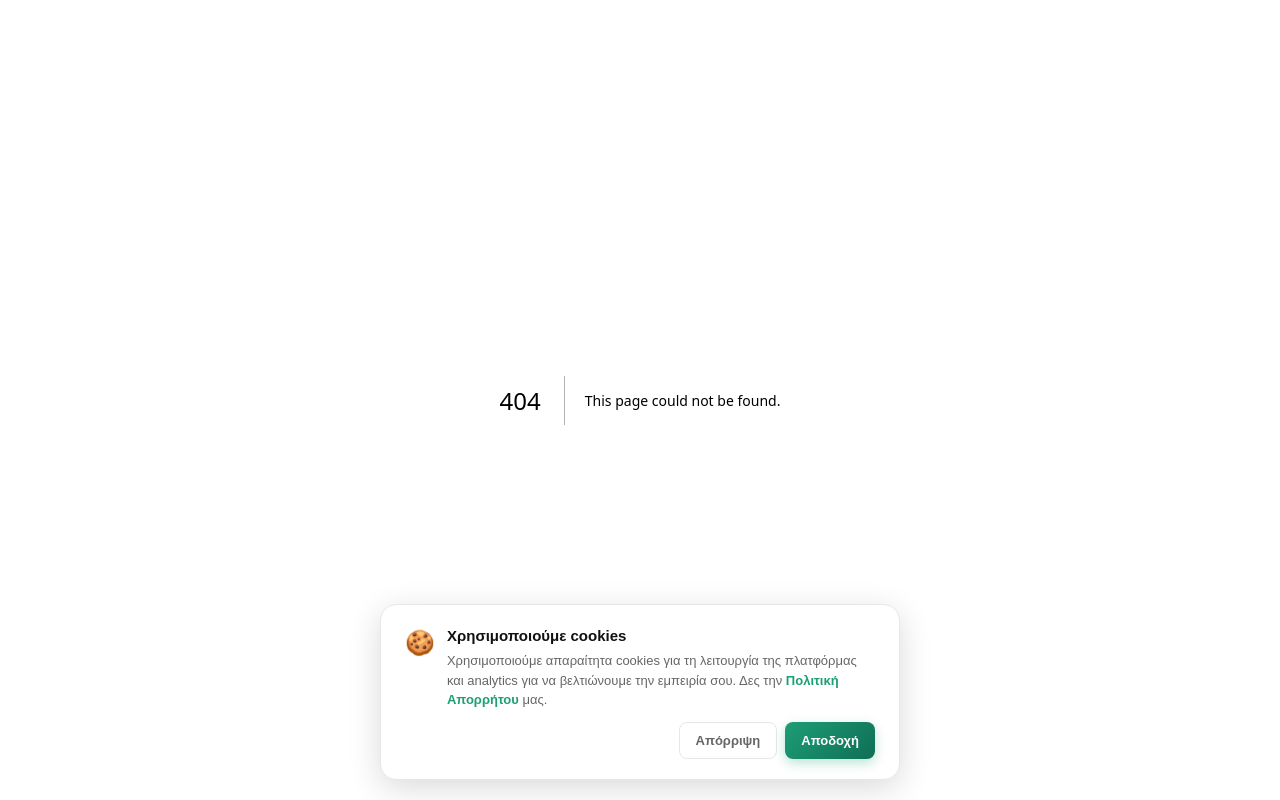
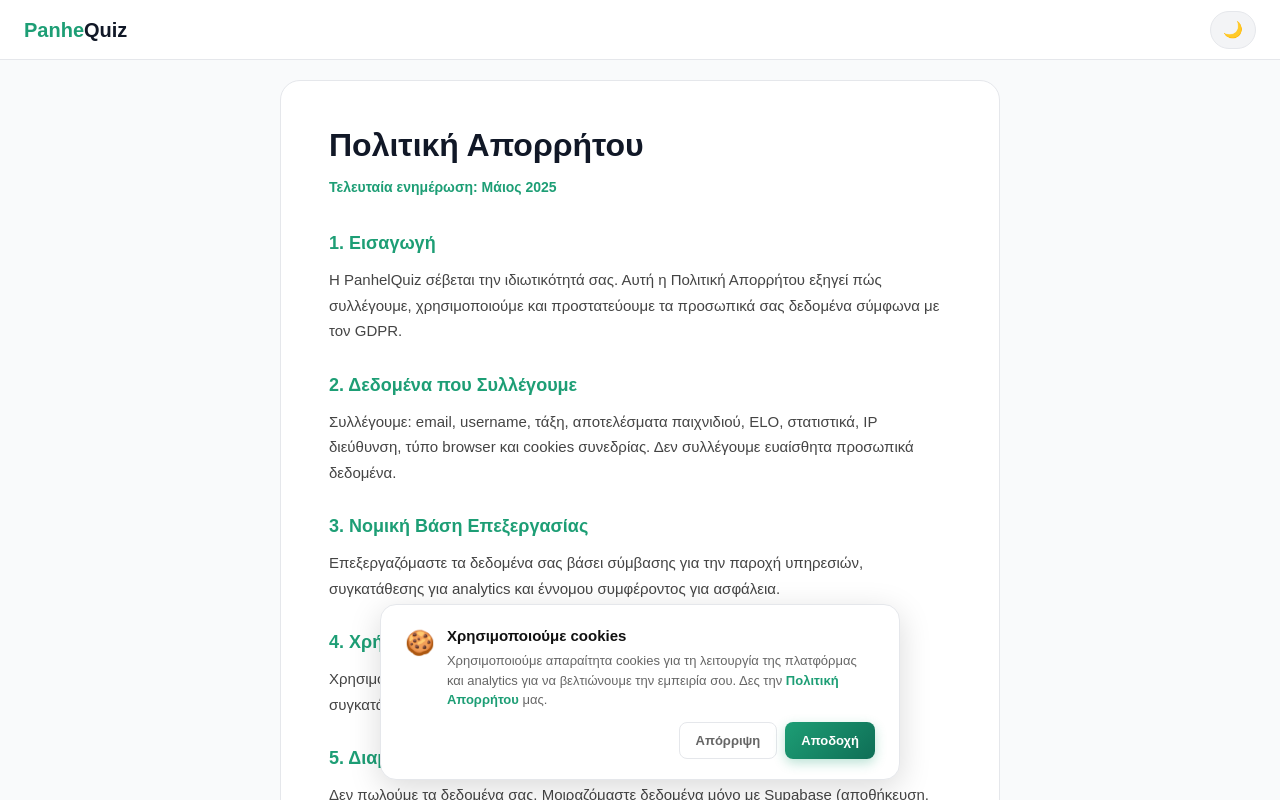
Before and after one commit to pariskoz722-alt/panhelquiz, a Next.js app: page /privacy in a window 1280 px wide. Before the commit this address had no page. Shown: the top 800 px of the page. Built offline with nearby package versions, Linux system fonts and the light colour scheme.

Commit message:
add privacy policy page

```diff
--- a/app/privacy /page.tsx
+++ b/app/privacy /page.tsx
@@ -1,4 +1,4 @@
-'use client'
+'use client';
 import { useTheme } from '../context/ThemeContext'
 
 export default function PrivacyPage() {
--- /dev/null
+++ b/app/privacy/page.tsx
@@ -0,0 +1,50 @@
+'use client';
+import { useTheme } from '../context/ThemeContext';
+
+export default function PrivacyPage() {
+  const { dark, toggleDark } = useTheme();
+  const c = {
+    bg: dark ? '#0A0E14' : '#f9fafb',
+    card: dark ? 'rgba(255,255,255,0.03)' : '#fff',
+    cardBorder: dark ? 'rgba(255,255,255,0.08)' : '#e5e7eb',
+    text: dark ? '#ffffff' : '#111827',
+    textSub: dark ? 'rgba(255,255,255,0.6)' : '#444',
+    navBg: dark ? 'rgba(10,14,20,0.95)' : 'rgba(255,255,255,0.95)',
+    navBorder: dark ? 'rgba(29,158,117,0.2)' : '#e5e7eb',
+  };
+  return (
+    <>
+      <nav style={{ position: 'fixed', top: 0, left: 0, right: 0, zIndex: 100, backdropFilter: 'blur(10px)', background: c.navBg, borderBottom: `1px solid ${c.navBorder}`, padding: '0 24px', display: 'flex', alignItems: 'center', justifyContent: 'space-between', height: 60 }}>
+        <a href="/" style={{ textDecoration: 'none' }}>
+          <span style={{ fontSize: 20, fontWeight: 800, color: '#1D9E75' }}>Panhe<span style={{ color: c.text }}>Quiz</span></span>
+        </a>
+        <button onClick={toggleDark} style={{ padding: '6px 12px', borderRadius: 20, border: `1px solid ${c.cardBorder}`, background: dark ? 'rgba(255,255,255,0.08)' : '#f3f4f6', color: c.text, fontSize: 16, cursor: 'pointer' }}>{dark ? '☀️' : '🌙'}</button>
+      </nav>
+      <div style={{ minHeight: '100vh', background: c.bg, paddingTop: 80, paddingBottom: 60, color: c.text }}>
+        <div style={{ maxWidth: 760, margin: '0 auto', padding: '0 20px' }}>
+          <div style={{ background: c.card, border: `1px solid ${c.cardBorder}`, borderRadius: 20, padding: '40px 48px' }}>
+            <h1 style={{ fontSize: 32, fontWeight: 900, marginBottom: 8, color: c.text }}>Πολιτική Απορρήτου</h1>
+            <p style={{ fontSize: 14, color: '#1D9E75', fontWeight: 600, marginBottom: 32 }}>Τελευταία ενημέρωση: Μάιος 2025</p>
+            {[
+              { title: '1. Εισαγωγή', content: 'Η PanhelQuiz σέβεται την ιδιωτικότητά σας. Αυτή η Πολιτική Απορρήτου εξηγεί πώς συλλέγουμε, χρησιμοποιούμε και προστατεύουμε τα προσωπικά σας δεδομένα σύμφωνα με τον GDPR.' },
+              { title: '2. Δεδομένα που Συλλέγουμε', content: 'Συλλέγουμε: email, username, τάξη, αποτελέσματα παιχνιδιού, ELO, στατιστικά, IP διεύθυνση, τύπο browser και cookies συνεδρίας. Δεν συλλέγουμε ευαίσθητα προσωπικά δεδομένα.' },
+              { title: '3. Νομική Βάση Επεξεργασίας', content: 'Επεξεργαζόμαστε τα δεδομένα σας βάσει σύμβασης για την παροχή υπηρεσιών, συγκατάθεσης για analytics και έννομου συμφέροντος για ασφάλεια.' },
+              { title: '4. Χρήση Cookies', content: 'Χρησιμοποιούμε απαραίτητα cookies για authentication και analytics cookies μόνο με συγκατάθεση. Μπορείτε να τα διαχειριστείτε μέσω του banner.' },
+              { title: '5. Διαμοιρασμός Δεδομένων', content: 'Δεν πωλούμε τα δεδομένα σας. Μοιραζόμαστε δεδομένα μόνο με Supabase (αποθήκευση, εντός ΕΕ) και Vercel (hosting). Όλοι συμμορφώνονται με τον GDPR.' },
+              { title: '6. Δικαιώματά σας (GDPR)', content: 'Έχετε δικαίωμα πρόσβασης, διόρθωσης, διαγραφής, φορητότητας, εναντίωσης και ανάκλησης συγκατάθεσης. Επικοινωνήστε: privacy@panhelquiz.gr' },
+              { title: '7. Διατήρηση Δεδομένων', content: 'Διατηρούμε τα δεδομένα σας όσο ο λογαριασμός είναι ενεργός. Μετά τη διαγραφή, τα δεδομένα διαγράφονται εντός 30 ημερών.' },
+              { title: '8. Ασφάλεια', content: 'Χρησιμοποιούμε κρυπτογράφηση SSL/TLS, Row Level Security στη βάση δεδομένων και ασφαλή authentication μέσω Supabase Auth.' },
+              { title: '9. Παιδιά', content: 'Η υπηρεσία απευθύνεται σε μαθητές 15+ ετών. Δεν συλλέγουμε δεδομένα παιδιών κάτω των 15. Αν είστε γονέας επικοινωνήστε μαζί μας.' },
+              { title: '10. Επικοινωνία', content: 'Για ερωτήσεις: privacy@panhelquiz.gr · Υπεύθυνος Προστασίας Δεδομένων: Paris Koz' },
+            ].map((s, i) => (
+              <div key={i} style={{ marginBottom: 28 }}>
+                <h2 style={{ fontSize: 18, fontWeight: 800, color: '#1D9E75', marginBottom: 10 }}>{s.title}</h2>
+                <p style={{ fontSize: 15, color: c.textSub, lineHeight: 1.7 }}>{s.content}</p>
+              </div>
+            ))}
+          </div>
+        </div>
+      </div>
+    </>
+  );
+}
```
